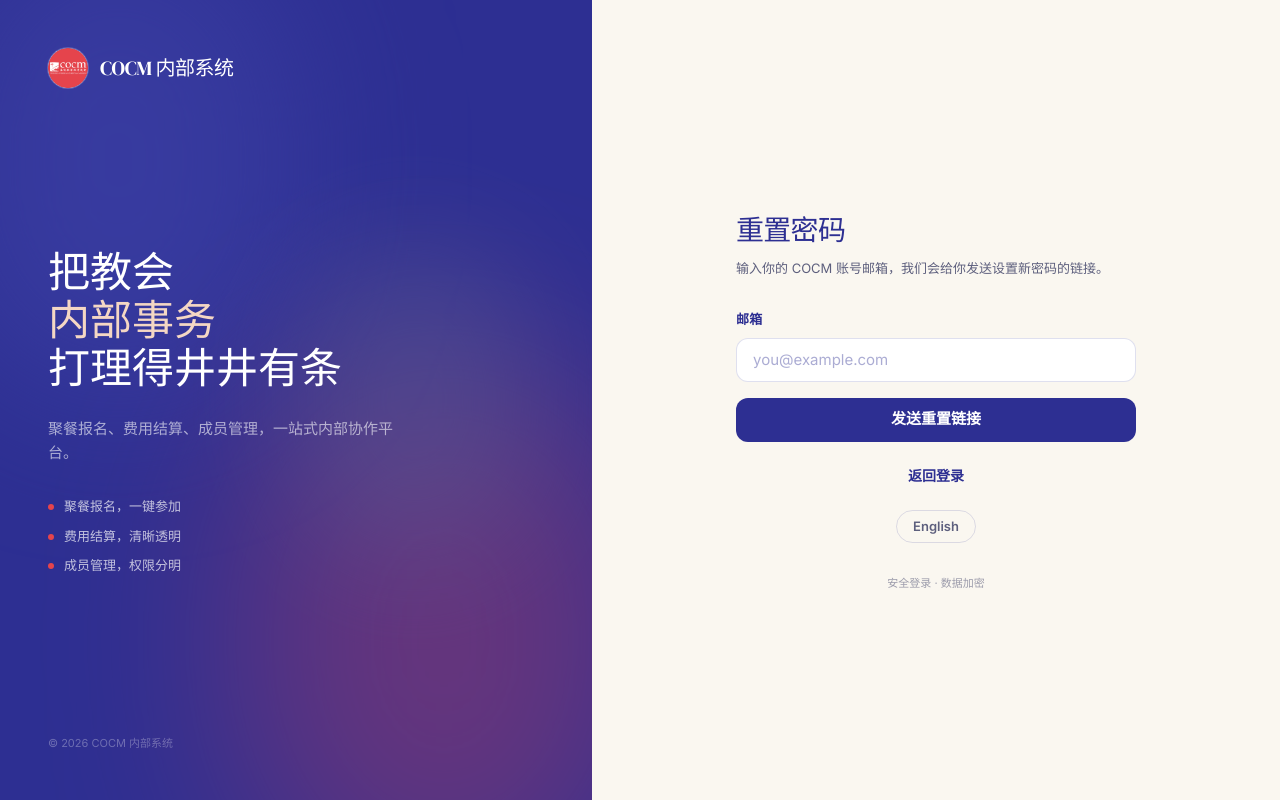
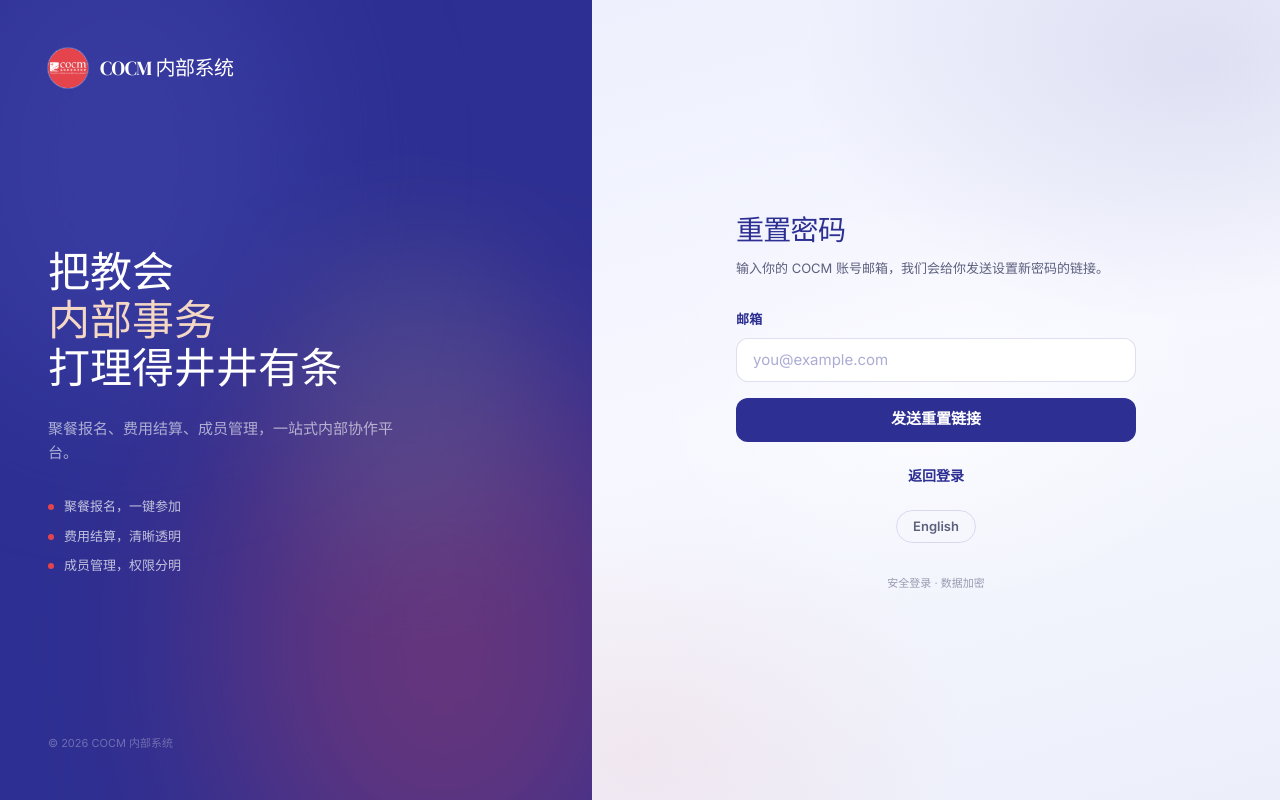
Before and after one commit to Oasis-Coders/cocm-internal, a Next.js app: page /forgot-password in a window 1280 px wide. Built offline with nearby package versions, Linux system fonts and the light colour scheme; no server answers.

Commit message:
Auth pages: replace flat paper background with brand-wash gradient

```diff
--- a/app/globals.css
+++ b/app/globals.css
@@ -48,6 +48,15 @@ a {
 .card-hover:hover {
   box-shadow: rgba(31, 33, 71, 0.08) 0px 4px 16px;
   transform: translateY(-2px);
+}
+
+/* ── Auth form panel background: soft brand-wash gradient, not a flat color ── */
+.auth-panel-bg {
+  background:
+    radial-gradient(640px 420px at 88% 8%, rgba(45, 47, 146, 0.10), transparent 62%),
+    radial-gradient(560px 420px at 6% 94%, rgba(229, 68, 76, 0.07), transparent 60%),
+    radial-gradient(420px 300px at 50% 50%, rgba(255, 255, 255, 0.55), transparent 70%),
+    linear-gradient(165deg, #eef0fd 0%, #f7f8ff 48%, #eceffa 100%);
 }
 
 /* ── Custom scrollbar ── */
--- a/components/auth/auth-shell.tsx
+++ b/components/auth/auth-shell.tsx
@@ -78,7 +78,7 @@ export function AuthShell({ lang, title, subtitle, children }: AuthShellProps) {
       </div>
 
       {/* Right — form column */}
-      <div className="flex flex-1 items-center justify-center bg-cocm-paper p-6 lg:p-12">
+      <div className="auth-panel-bg flex flex-1 items-center justify-center p-6 lg:p-12">
         <div className="w-full max-w-[400px]">
           <div className="mb-8 flex items-center justify-center gap-2 lg:hidden">
             <Image
```
